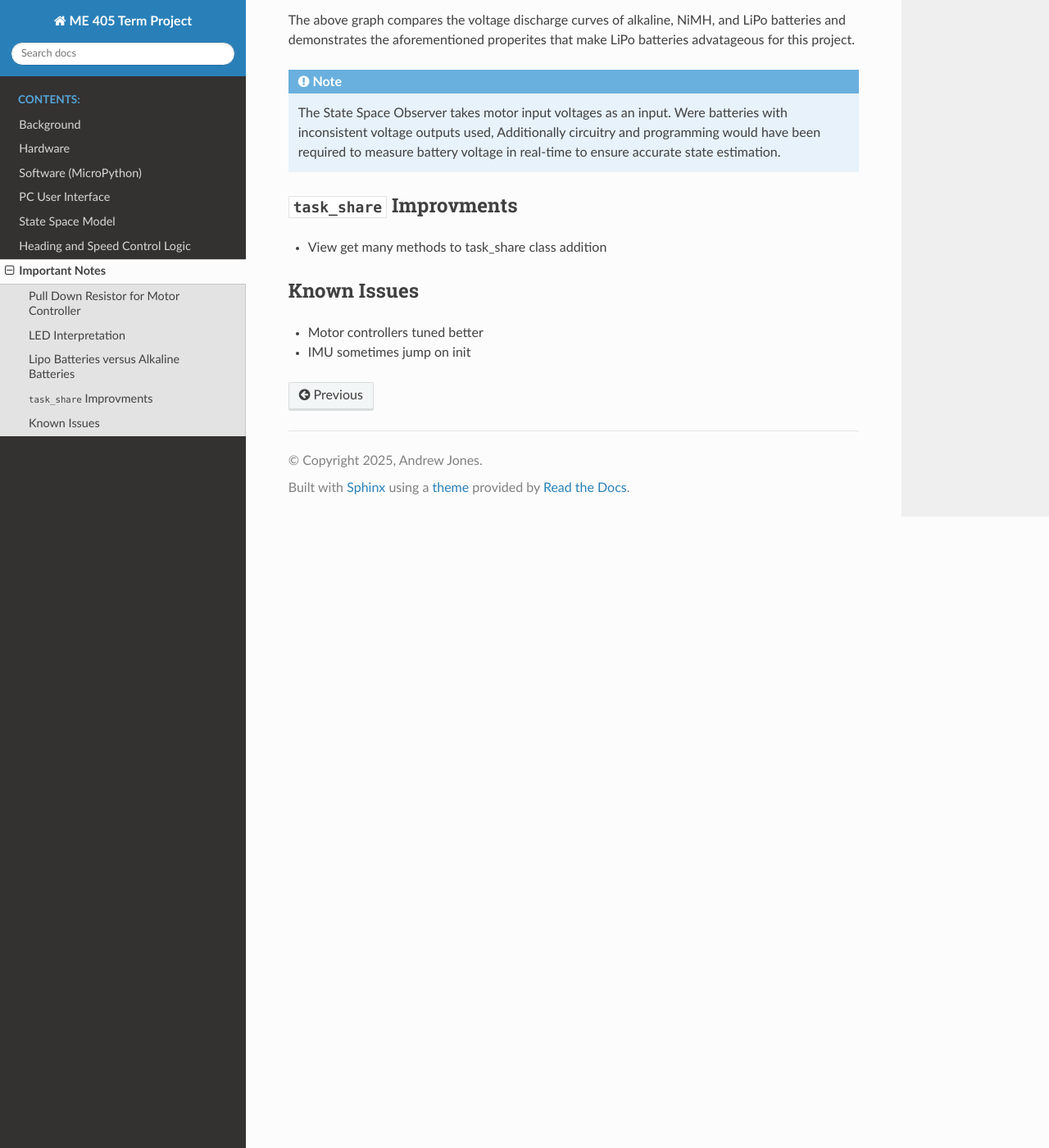
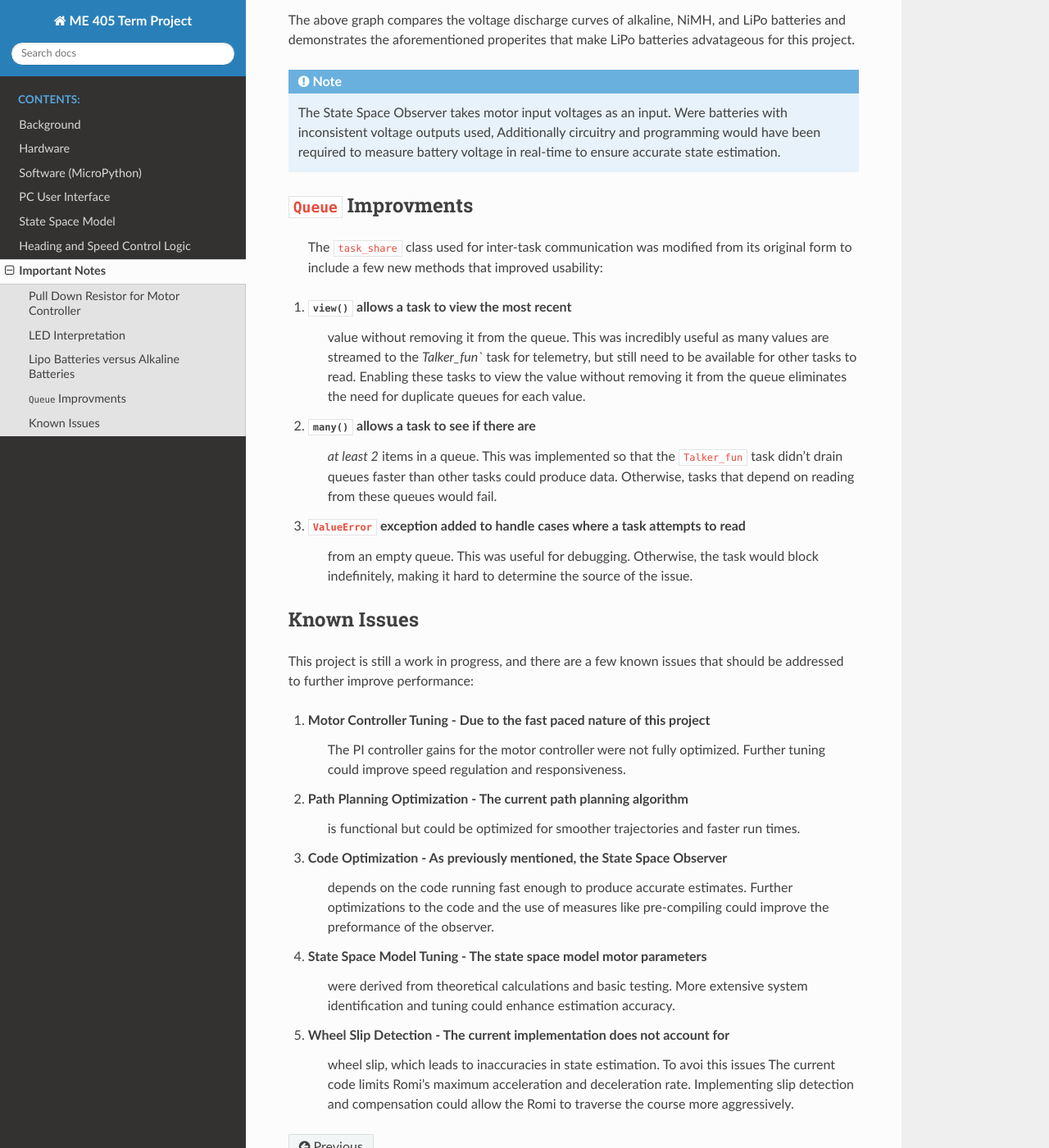
Before and after one commit to andrewthegr8/Term-Project-ME-405, a Sphinx documentation site: the page built from docs/source/importantnotes.rst, in a window 1280 px wide and 1400 px high, scrolled down 1785 px. Shown: the whole window at 82% size. Built offline with Sphinx 7.4.7 and the Read the Docs theme 3.1.0, drawn with Linux system fonts in a browser that asks for light colours; comment, search, counter and statistics services are not loaded.

Commit message:
Enhance task_share class with new methods for improved usability and add known issues section for project transparency

```diff
--- a/docs/source/importantnotes.rst
+++ b/docs/source/importantnotes.rst
@@ -75,12 +75,49 @@ properites that make LiPo batteries advatageous for this project.
     circuitry and programming would have been required to measure
     battery voltage in real-time to ensure accurate state estimation.
 
-:class:`task_share` Improvments
+``Queue`` Improvments
 ----------------------------------
 
-* View get many methods to task_share class addition
+ The ``task_share`` class used for inter-task communication was
+ modified from its original form to include a few new methods that
+ improved usability:
+
+1. :meth:`~me405.task_share.Queue.view` allows a task to view the most recent
+    value without removing it from the queue. This was incredibly useful as many values
+    are streamed to the `Talker_fun`` task for telemetry, but still need to be
+    available for other tasks to read. Enabling these tasks to view the value
+    without removing it from the queue eliminates the need for duplicate queues
+    for each value.
+2. :meth:`~me405.task_share.Queue.many` allows a task to see if there are
+    *at least 2* items in a queue. This was implemented so that the ``Talker_fun``
+    task didn't drain queues faster than other tasks could produce data. Otherwise,
+    tasks that depend on reading from these queues would fail.
+3. ``ValueError`` exception added to handle cases where a task attempts to read
+    from an empty queue. This was useful for debugging. Otherwise, the task would block
+    indefinitely, making it hard to determine the source of the issue.
+
 Known Issues
 --------------------------
 
-* Motor controllers tuned better
-* IMU sometimes jump on init
+This project is still a work in progress, and there are a few known issues
+that should be addressed to further improve performance:
+
+1. **Motor Controller Tuning** - Due to the fast paced nature of this project
+    The PI controller gains for the motor controller were not fully optimized.
+    Further tuning could improve speed regulation and responsiveness.
+2. **Path Planning Optimization** - The current path planning algorithm
+    is functional but could be optimized for smoother trajectories and
+    faster run times.
+3. **Code Optimization** - As previously mentioned, the State Space Observer
+    depends on the code running fast enough to produce accurate estimates.
+    Further optimizations to the code and the use of measures like pre-compiling
+    could improve the preformance of the observer.
+4. **State Space Model Tuning** - The state space model motor parameters
+    were derived from theoretical calculations and basic testing.
+    More extensive system identification and tuning could enhance
+    estimation accuracy.
+5. **Wheel Slip Detection** - The current implementation does not account for
+    wheel slip, which leads to inaccuracies in state estimation. To avoi this issues
+    The current code limits Romi's maximum acceleration and deceleration rate.
+    Implementing slip detection and compensation could allow the Romi to traverse
+    the course more aggressively.
```
